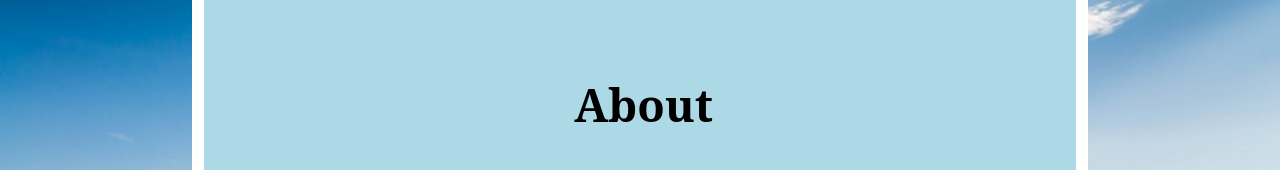
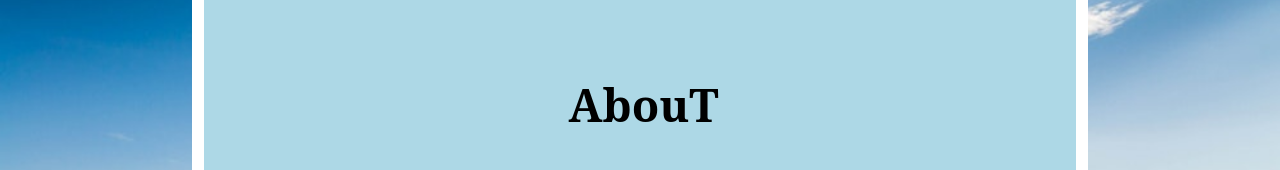
Before and after one commit to owen-sellner/ComSci, a plain HTML site: page index.html in a window 1280 px wide. Shown: the part 217-387 px from the top of the page. Drawn offline with Linux system fonts and the light colour scheme.

Commit message:
git hub test

```diff
--- a/index.html
+++ b/index.html
@@ -18,7 +18,7 @@
 			<a href="Pages/assignments.html">Assignments</a>
 	</div>
 <div id="center">
-	<h2>About</h2>
+	<h2>AbouT</h2>
 	<img src="Images/filler.png" alt="Coming soon" style="width:250px;height:250px;">
 	<p>Lorem ipsum dolor sit amet, consectetur adipisicing elit, sed do eiusmod
 	tempor incididunt ut labore et dolore magna aliqua.</p>
```
